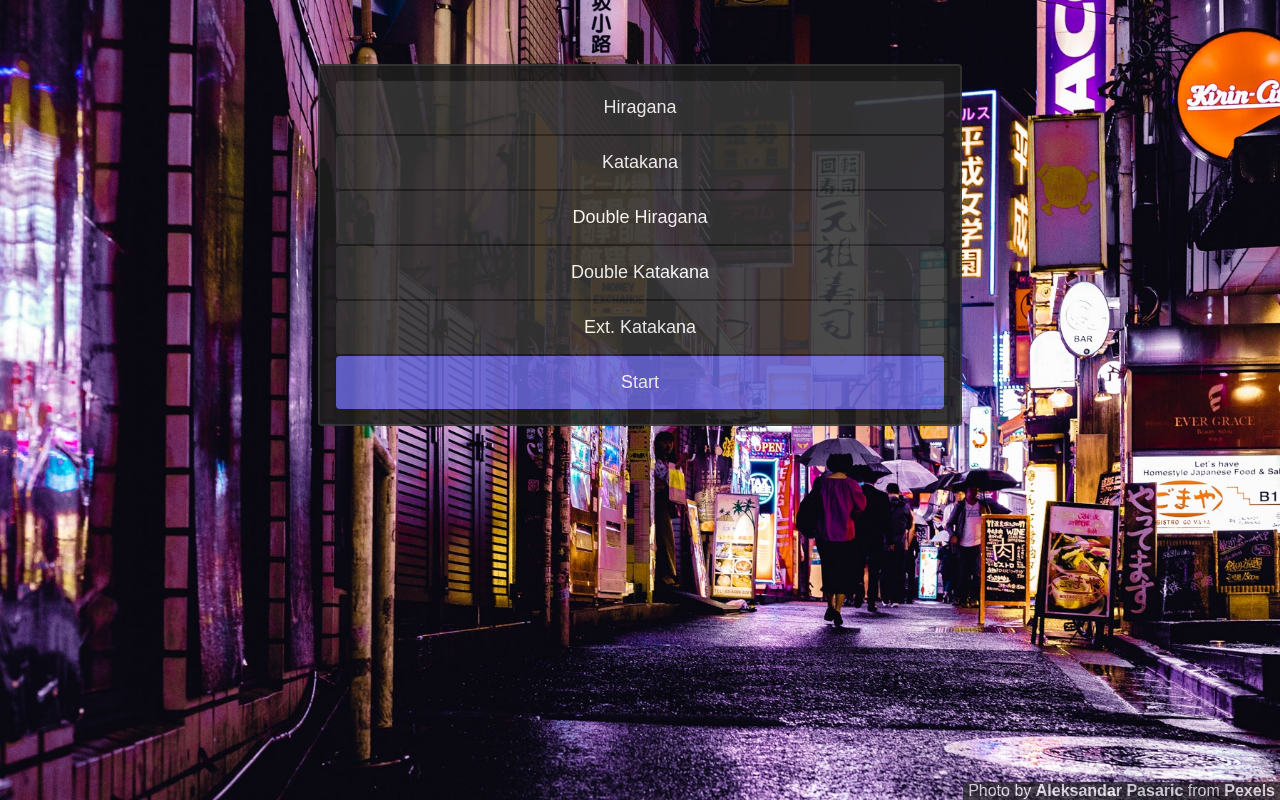
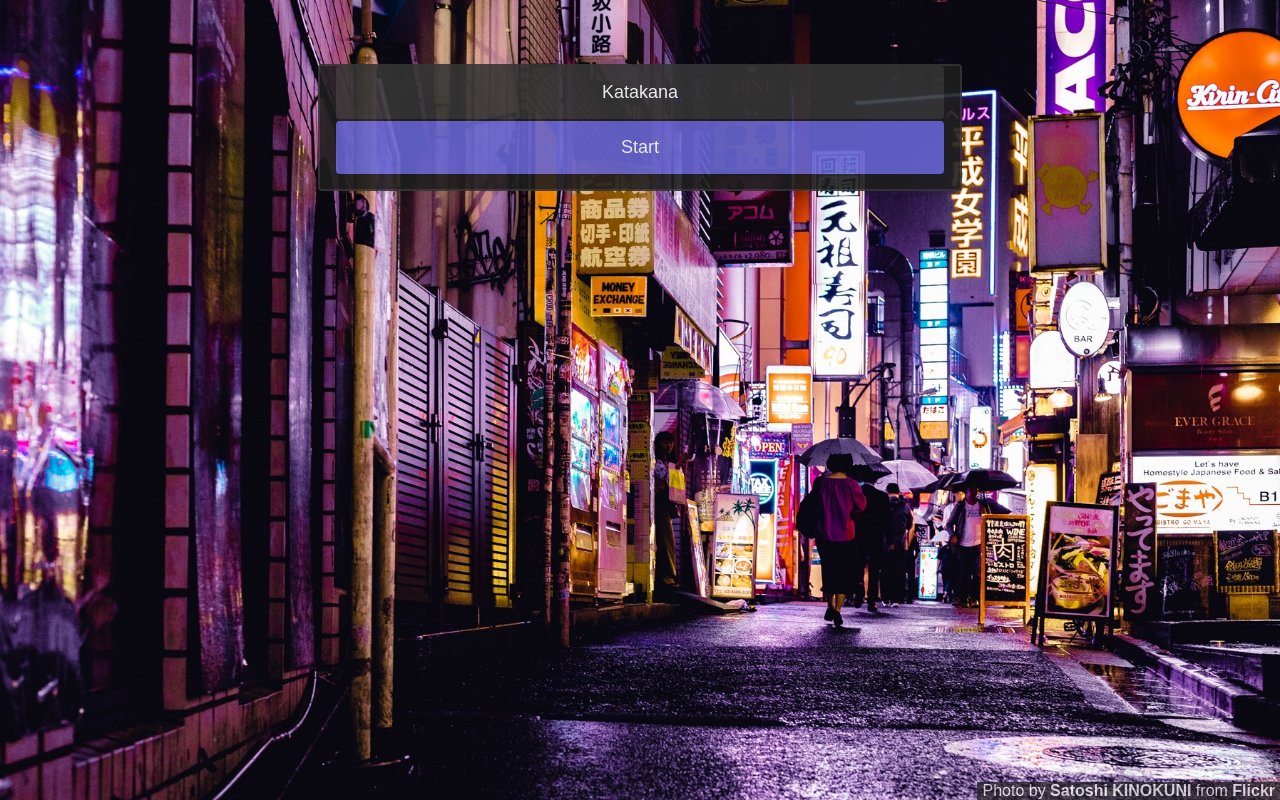
Before and after one commit to NickOveracker/meremer, a plain HTML site: page index.html in a window 1280 px wide. Drawn offline with Linux system fonts and the light colour scheme.

Commit message:
Updated index page

```diff
--- a/index.html
+++ b/index.html
@@ -2,15 +2,11 @@
     <head>
         <meta name="viewport" content="width=device-width, initial-scale=1" charset="utf-8">
         <link rel="stylesheet" href="styles.css">
-        <title>hikaru</title>
+        <title>meremer</title>
     </head>
     <body>
         <div class="box" id="box">
-            <button class="options" id="hiragana">Hiragana</button>
             <button class="options" id="katakana">Katakana</button>
-            <button class="options" id="dblhiragana">Double Hiragana</button>
-            <button class="options" id="dblkatakana">Double Katakana</button>
-            <button class="options" id="extkatakana">Ext. Katakana</button>
             <button class="options" id="start">Start</button>
 
             <button id="help" class="help" style="display: none;">?</button>
@@ -23,7 +19,7 @@
             <button class="gameover" style="display:none;" id="helpCount"></button>
             <button class="gameover" style="display:none;" id="refresh">Refresh</button>
         </div>
-        <footer>Photo by <a href="https://www.pexels.com/@apasaric?utm_content=attributionCopyText&utm_medium=referral&utm_source=pexels">Aleksandar Pasaric</a> from <a href="https://www.pexels.com/photo/woman-walking-in-the-street-during-night-time-1134166/?utm_content=attributionCopyText&utm_medium=referral&utm_source=pexels">Pexels</a></footer>
+        <footer>Photo by <a href="https://www.flickr.com/photos/nikunoki/">Satoshi KINOKUNI</a> from <a href="https://flic.kr/p/RrPUM7">Flickr</a></footer>
         <script src="main.js"></script>
     </body>
 </html>
```
